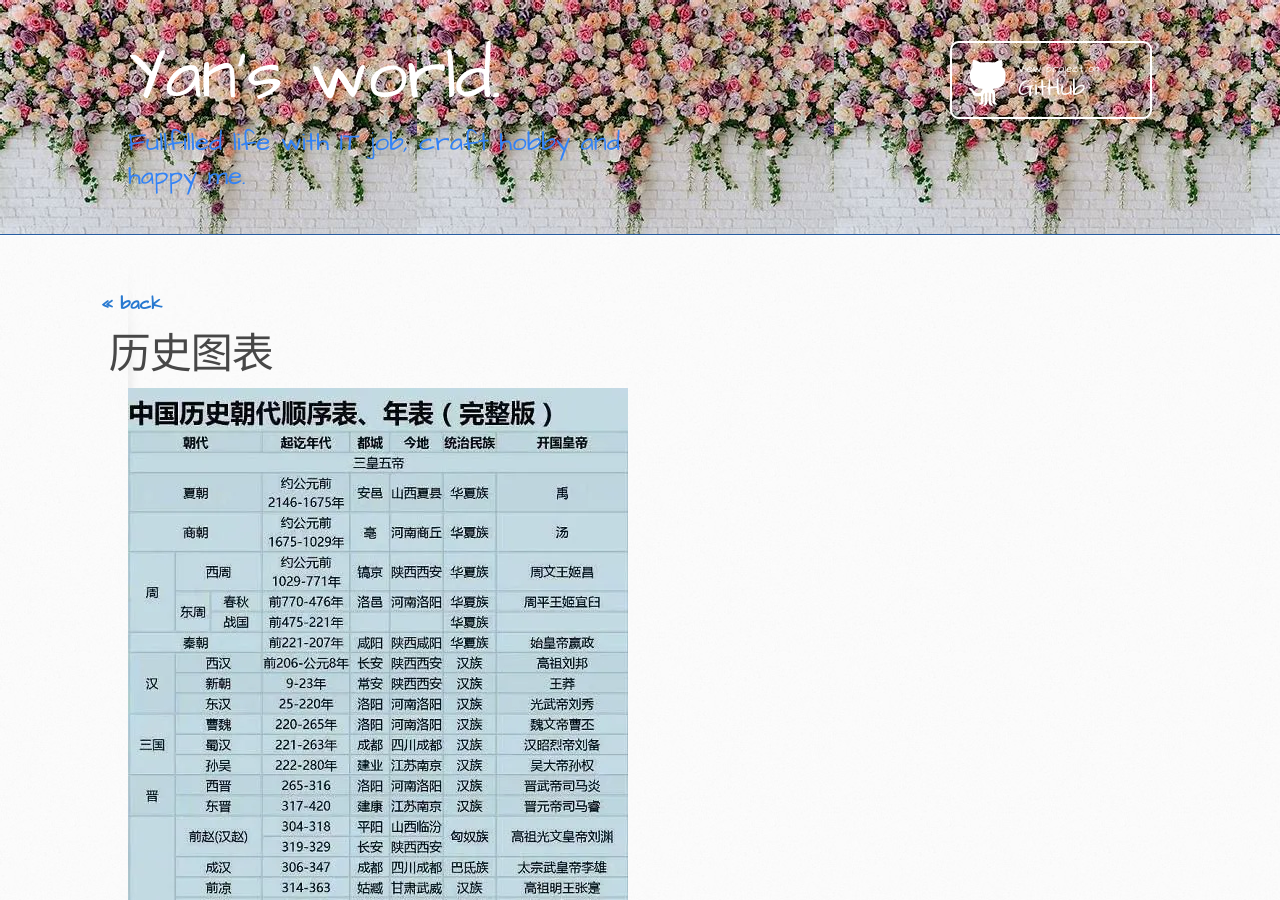
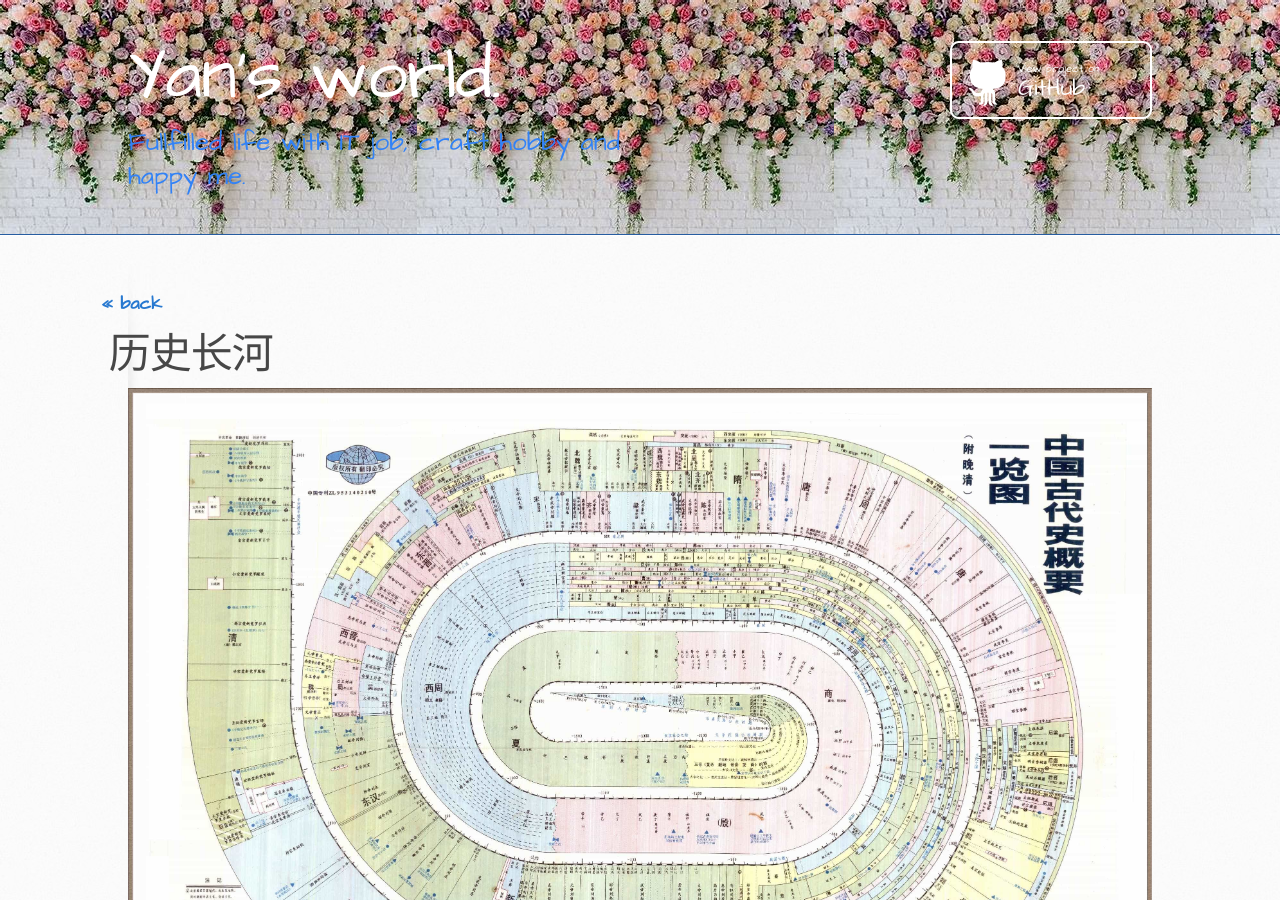
Before and after one commit to itcraftme/itcraftme, a Jekyll site: the page built from docs/me/history.md, in a window 1280 px wide and 900 px high. Built offline with Jekyll 4.4.1, drawn with Linux system fonts in a browser that asks for light colours; our own code applies the rules of GitHub Pages for plain Markdown files.

Commit message:
Update history.md

```diff
--- a/docs/me/history.md
+++ b/docs/me/history.md
@@ -1,4 +1,6 @@
 ###  [<< back](./index.md)
+# 历史长河
+![history](./images/OverviewHistory.jpg)
 # 历史图表
 ![history](./images/cnhistory.png)
 # 具体朝代年份
```
